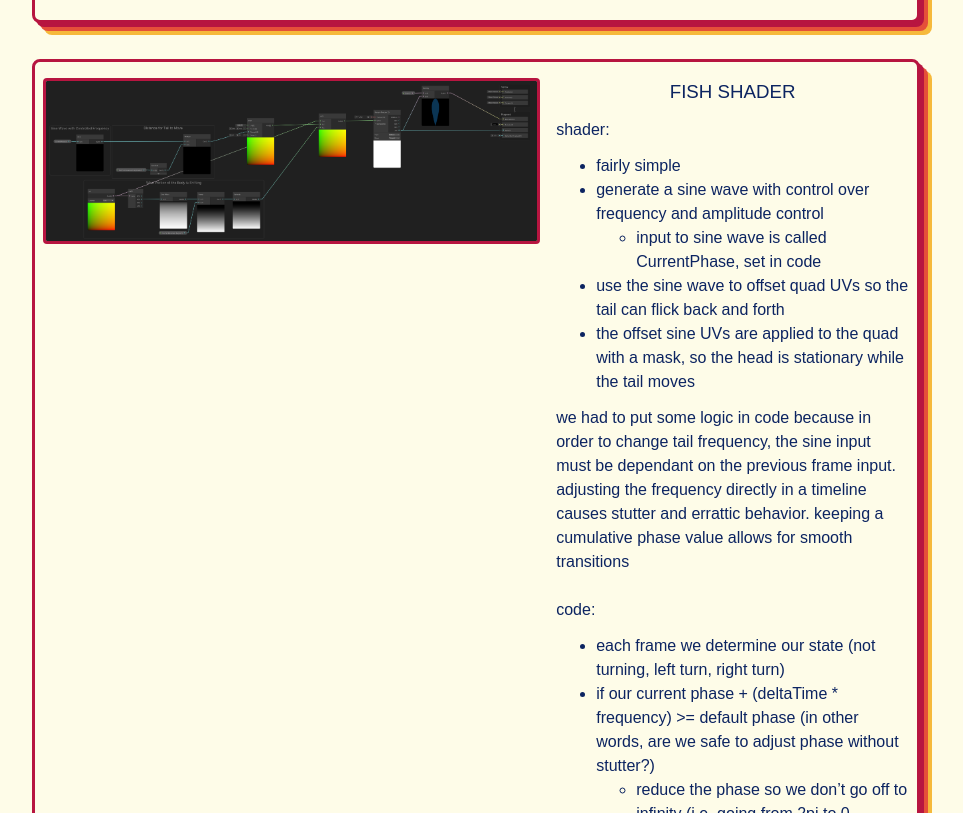
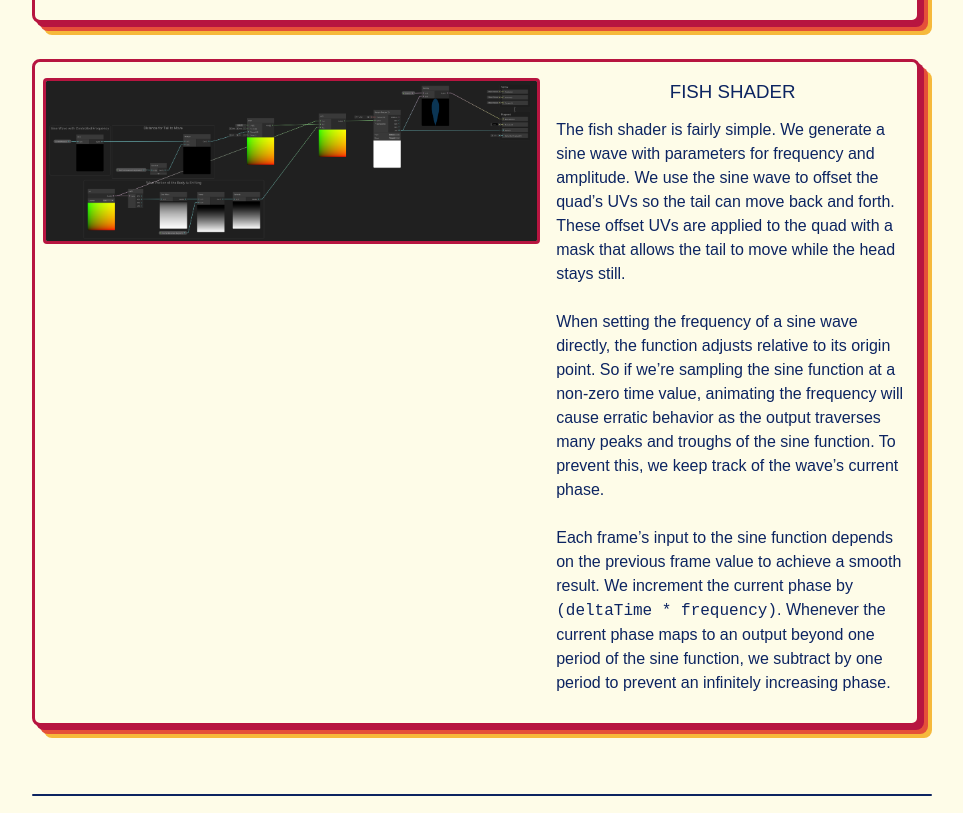
Before and after one commit to cameronmeyer/cameronmeyer.github.io, a Jekyll site: the page built from _pages/animalcrossing.md, in a window 1280 px wide and 1400 px high, scrolled down 1461 px, cut to the strip 139-952 px from the top of the window. Shown: the whole strip, without its empty margins (158-1121 px from the left). Built offline with Jekyll 4.4.1, drawn with Linux system fonts in a browser that asks for light colours; some web fonts are replaced; comment, search, counter and statistics services are not loaded; some of the changed text lies outside the part shown.

Commit message:
Better Temp Interactables Pic, Fish Shader Description

```diff
--- a/_data/projects.yml
+++ b/_data/projects.yml
@@ -43,6 +43,6 @@
 
 - name: Interactables
   game: Wayfinder
-  image: plants.png
+  image: interactables.png
   description: Miscellaneous interactable objects in Wayfinder!
   link: /interactables/
--- a/_pages/animalcrossing.md
+++ b/_pages/animalcrossing.md
@@ -79,23 +79,17 @@ swimming (tail amplitude), and when it would create surface ripples from water d
 {% capture block_content %}
 ### FISH SHADER
 
-shader:
-- fairly simple
-- generate a sine wave with control over frequency and amplitude control
-	- input to sine wave is called CurrentPhase, set in code
-- use the sine wave to offset quad UVs so the tail can flick back and forth
-- the offset sine UVs are applied to the quad with a mask, so the head is stationary while the tail moves
+The fish shader is fairly simple. We generate a sine wave with parameters for frequency and amplitude. We use the sine wave to offset the
+quad's UVs so the tail can move back and forth. These offset UVs are applied to the quad with a mask that allows the tail to move while
+the head stays still.
 
-we had to put some logic in code because in order to change tail frequency, the sine input must be dependant on the previous frame input.
-adjusting the frequency directly in a timeline causes stutter and errattic behavior. keeping a cumulative phase value allows for smooth transitions
+When setting the frequency of a sine wave directly, the function adjusts relative to its origin point. So if we're sampling the sine function
+at a non-zero time value, animating the frequency will cause erratic behavior as the output traverses many peaks and troughs of the sine function.
+To prevent this, we keep track of the wave's current phase.
 
-code:
-- each frame we determine our state (not turning, left turn, right turn)
-- if our current phase + (deltaTime * frequency) >= default phase (in other words, are we safe to adjust phase without stutter?)
-	- reduce the phase so we don't go off to infinity (i.e. going from 2pi to 0, removing a whole rotation but maintaining the sine value)
-- else
-	- (default behavior) increment currentPhase by deltaTime * frequency
-- set the material parameter
+Each frame's input to the sine function depends on the previous frame value to achieve a smooth result. We increment the current phase by
+`(deltaTime * frequency)`. Whenever the current phase maps to an output beyond one period of the sine function, we subtract by one period to
+prevent an infinitely increasing phase.
 {% endcapture %}
 
 {% capture block_image %}
```
Also changed, not shown: assets/images/projects/interactables.png (added), assets/images/projects/plants.png (deleted).
